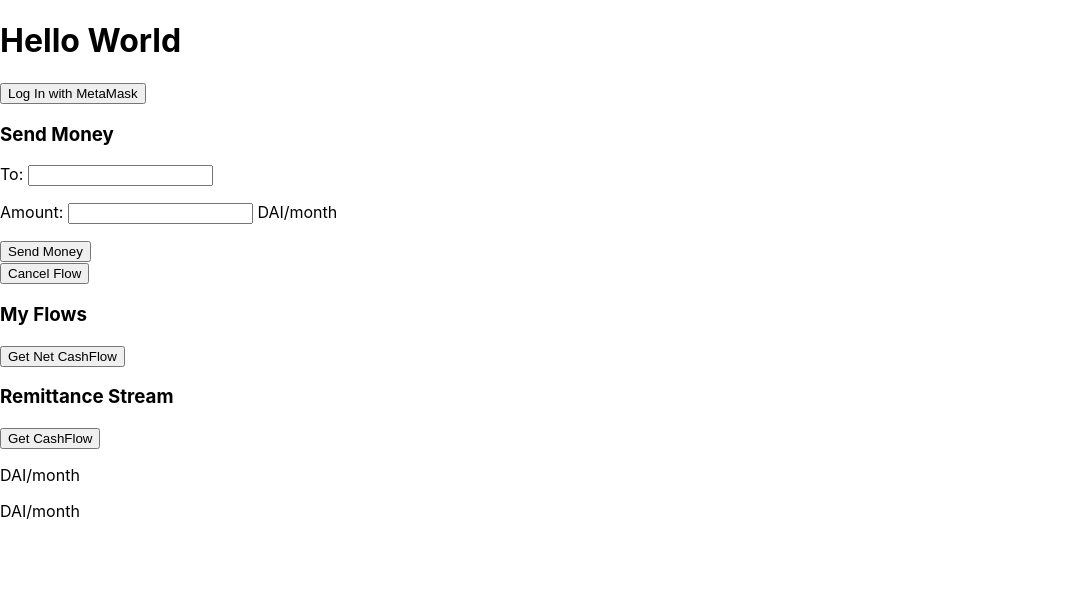
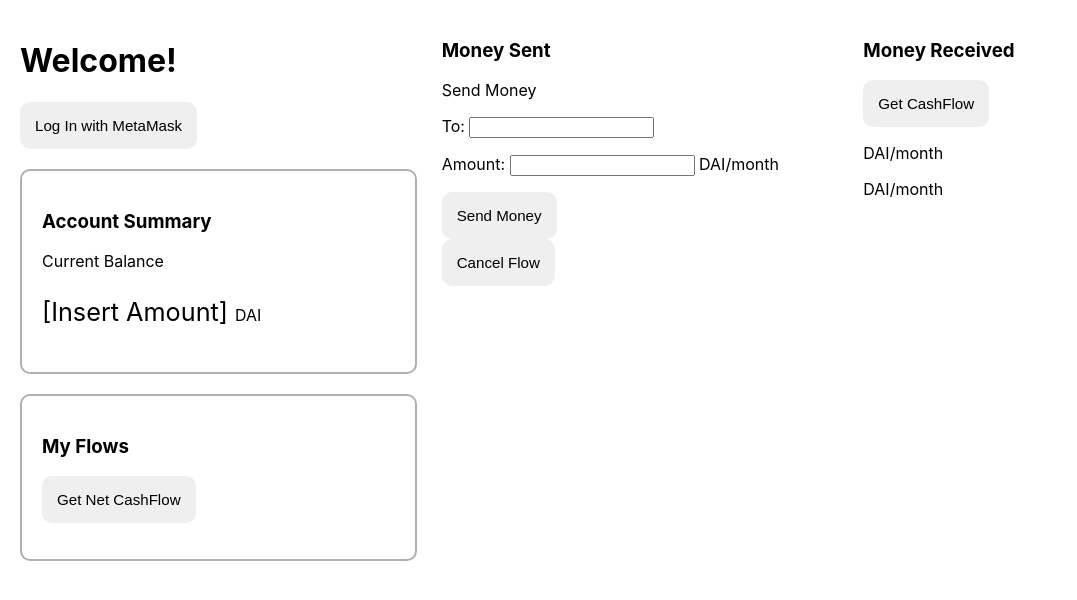
Before and after one commit to Alchemist21/remit, a React (Create React App) app in the folder application/: page / in a window 1280 px wide. Shown: the top 600 px of the page, without its empty margins (0-1077 px from the left). Built offline with nearby package versions, Linux system fonts and the light colour scheme; what @superfluid-finance/js-sdk, web3 would draw is missing.

Commit message:
Added CSS grid layout and reorganized elements

```diff
--- a/application/src/App.js
+++ b/application/src/App.js
@@ -2,6 +2,7 @@ import React from "react";
 import sf from "./util/superfluid";
 import getAddress from "./util/wallet";
 
+import "./Dashboard.css";
 import NetFlow from "./components/Netflow";
 import FlowItem from "./components/FlowItem";
 
@@ -45,19 +46,30 @@ function App() {
   }
 
   return (
+    <div id="dashboard">
       <div>
-      <h1>Hello World</h1>
+        <h1>Welcome!</h1>
         <button onClick={initSF}>Log In with MetaMask</button>
+        <div className="summary">
+          <h3>Account Summary</h3>
+          <p>Current Balance</p>
+          <p className="balance">[Insert Amount] <span className="currency">DAI</span></p>
+        </div>
+        <NetFlow />
+      </div>
+      <div>
+        <h3>Money Sent</h3>
         <form id="sendRemit" onSubmit={sendRemittance}>
-        <h3>Send Money</h3>
+          <p>Send Money</p>
           <p>To: <input type="text" name="receiver" className="receiver" /></p>
           <p>Amount: <input type="text" name="amount" className="amount" /> DAI/month</p>
           <button type="submit">Send Money</button>
         </form>
         {/* <button onClick={receiveRemittance}>Receive Money</button> */}
         <button onClick={cancelRemittance}>Cancel Flow</button>
+      </div>
       <div>
-        <NetFlow />
+        <h3>Money Received</h3>
         <FlowItem />
       </div>
     </div>
--- /dev/null
+++ b/application/src/Dashboard.css
@@ -0,0 +1,40 @@
+:root {
+    --grey: rgb(175, 175, 175);
+}
+
+#dashboard {
+    display: grid;
+    grid-template-columns: 1fr 1fr 1fr;
+    gap: 25px;
+    padding: 20px;
+}
+
+.summary {
+    border: 2px solid var(--grey);
+    padding: 20px;
+    margin: 20px auto;
+    border-radius: 10px;
+}
+
+#moneyin-column {
+
+}
+
+#moneyout-column {
+
+}
+
+button {
+    padding: 15px;
+    font-size: 1.5ch;
+    border-radius: 10px;
+    border: none;
+}
+
+.currency {
+    font-size: 1ch;
+}
+
+.balance {
+    font-size: 2.5ch;
+}
--- a/application/src/components/FlowItem.js
+++ b/application/src/components/FlowItem.js
@@ -27,7 +27,6 @@ class FlowItem extends Component {
     render() {
         return (
             <div>
-                <h3>Remittance Stream</h3>
                 <button onClick={this.onClick}>Get CashFlow</button>
                 <p>{this.state.flow} DAI/month</p>
                 <p>{this.state.deposit} DAI/month</p>
--- a/application/src/components/Netflow.js
+++ b/application/src/components/Netflow.js
@@ -23,7 +23,7 @@ class NetFlow extends Component {
 
     render() {
         return (
-            <div>
+            <div className="summary">
                 <h3>My Flows</h3>
                 <button onClick={this.onClick}>Get Net CashFlow</button>
                 <p>{this.state.netFlow}</p>
```
Lines whose indentation alone changed are shown as unchanged.
